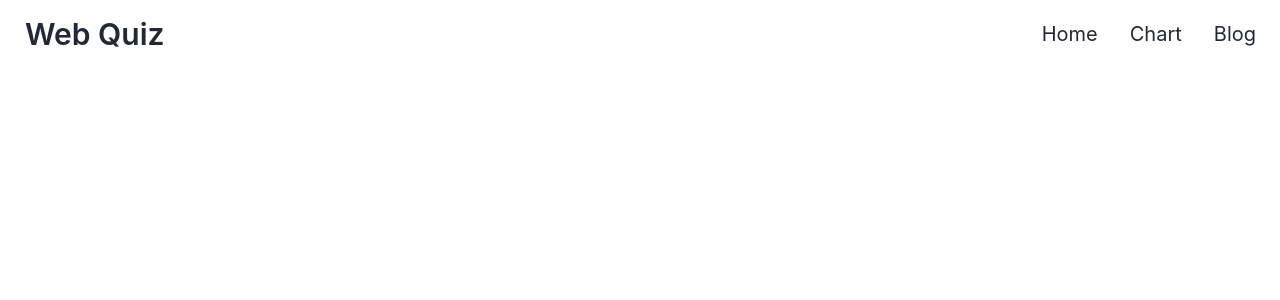
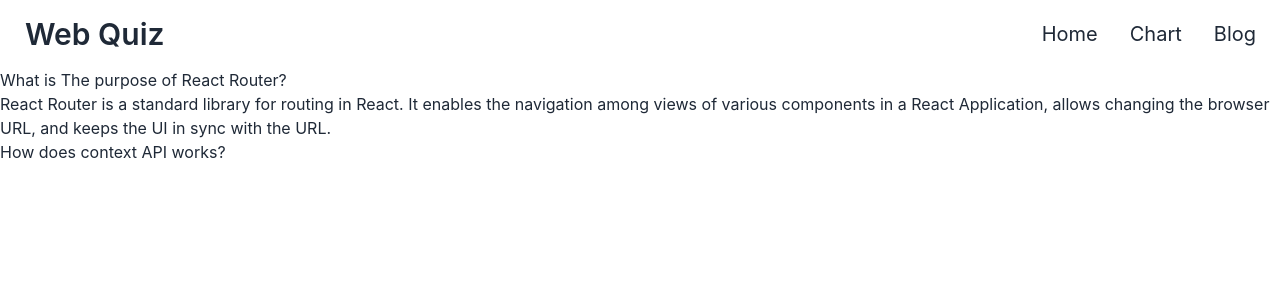
Before and after one commit to Avijit-Sarkar-Avi/assignment-nine, a React (Create React App) app: page /blog in a window 1280 px wide. Shown: the top 300 px of the page. Built offline with nearby package versions, Linux system fonts and the light colour scheme.

Commit message:
write first question

```diff
--- a/src/Component/Blog/Blog.js
+++ b/src/Component/Blog/Blog.js
@@ -3,7 +3,13 @@ import React from 'react';
 const Blog = () => {
     return (
         <div>
-
+            <div>
+                <h1>What is The purpose of React Router?</h1>
+                <p>React Router is a standard library for routing in React. It enables the navigation among views of various components in a React Application, allows changing the browser URL, and keeps the UI in sync with the URL.</p>
+            </div>
+            <div>
+                <h1>How does context API works?</h1>
+            </div>
         </div>
     );
 };
```
